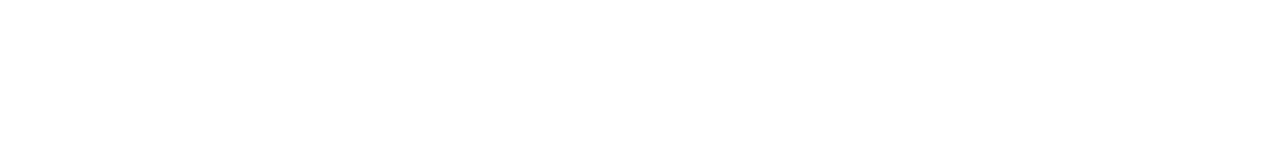
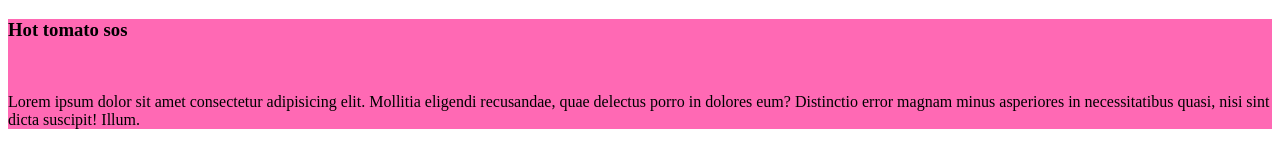
Before and after one commit to baizid20/my-try-github-project, a plain HTML site: page index.html in a window 1280 px wide. Drawn offline with Linux system fonts and the light colour scheme.

Commit message:
added the first style

```diff
--- a/index.html
+++ b/index.html
@@ -4,8 +4,14 @@
     <meta charset="UTF-8">
     <meta name="viewport" content="width=device-width, initial-scale=1.0">
     <title>my try github project</title>
+    <link rel="stylesheet" href="style/style.css">
 </head>
 <body>
+    <div>
+    <h3> Hot tomato sos</h3>
+   <br>
+   <p>Lorem ipsum dolor sit amet consectetur adipisicing elit. Mollitia eligendi recusandae, quae delectus porro in dolores eum? Distinctio error magnam minus asperiores in necessitatibus quasi, nisi sint dicta suscipit! Illum.</p>
+   </div>
 
 </body>
 </html>
--- /dev/null
+++ b/style/style.css
@@ -0,0 +1,3 @@
+div{
+    background-color: hotpink;
+}
```
